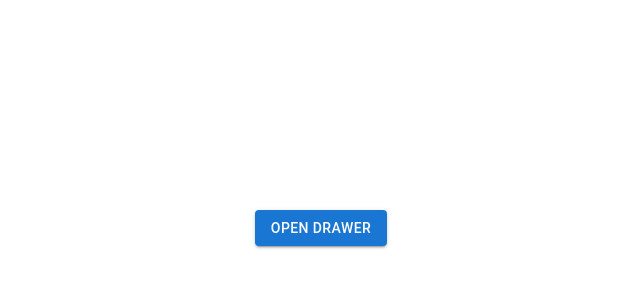
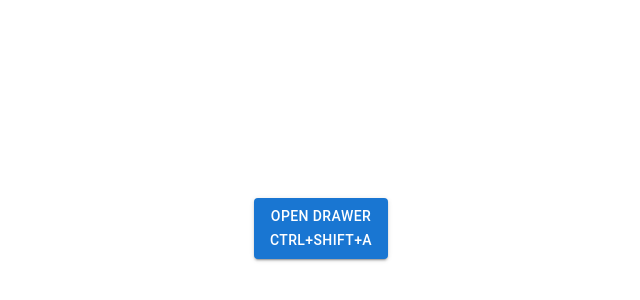
Before and after one commit to priyalgoti07/react-hotkey, a React (Vite) app: page / in a window 1280 px wide. Shown: the part 164-464 px from the top of the page, without its empty margins (319-959 px from the left). Built offline with nearby package versions, Linux system fonts and the light colour scheme.

Commit message:
chore(hotkey) button name changes

```diff
--- a/src/App.tsx
+++ b/src/App.tsx
@@ -101,6 +101,8 @@ const App: React.FC = () => {
         style={{ marginBottom: "16px" }}
       >
         Open Drawer
+        <br />
+        ctrl+shift+a
       </Button>
 
       {/* Drawer component */}
@@ -110,7 +112,7 @@ const App: React.FC = () => {
         onClose={toggleDrawer}
         sx={{ "& .MuiDrawer-paper": { width: "600px" } }} // Set drawer width
       >
-        <Box>
+        <Box sx={{ borderBottom: 1, borderColor: 'divider' }}>
           {/* Tabs for different sections */}
           <Tabs
             value={currentTab}
```
